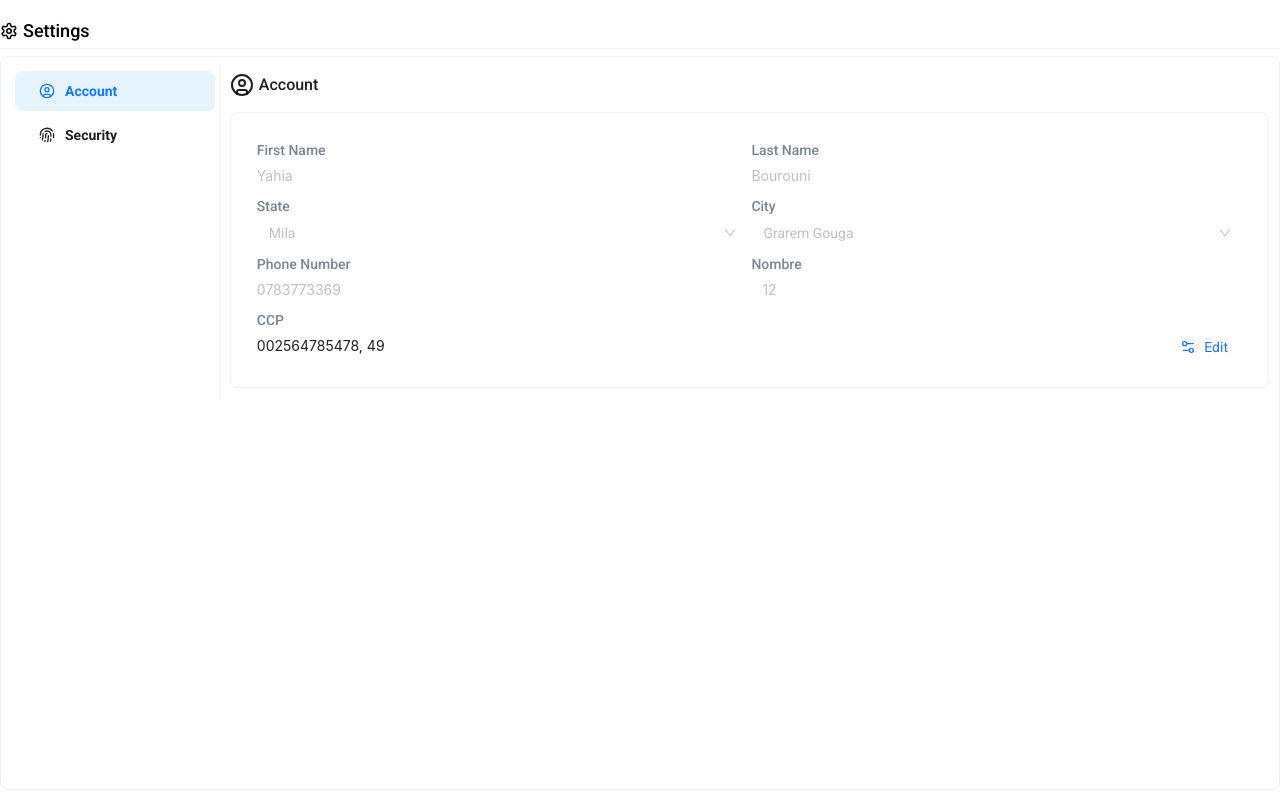
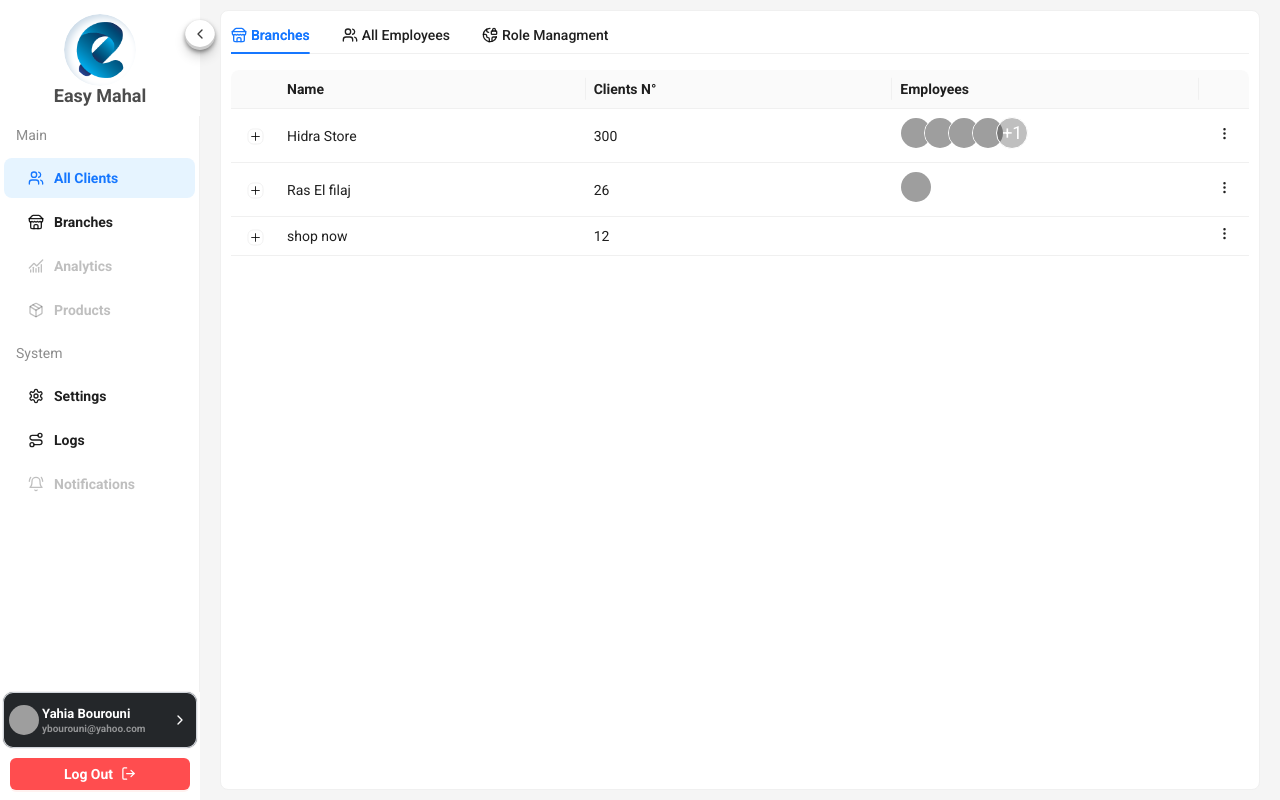
Before and after one commit to yahiaAz201/easy_mahal, a React (Create React App) app: page / in a window 1280 px wide. Built offline with nearby package versions, Linux system fonts and the light colour scheme; grey boxes are pictures that could not be loaded.

Commit message:
Update App.js
is it Sider ?

```diff
--- a/src/App.js
+++ b/src/App.js
@@ -81,7 +81,7 @@ function App() {
   return (
     <>
       <div className="App">
-        {true ? (
+        {false ? (
           <AccountPage  />
         ) : (
           <Layout>
```
